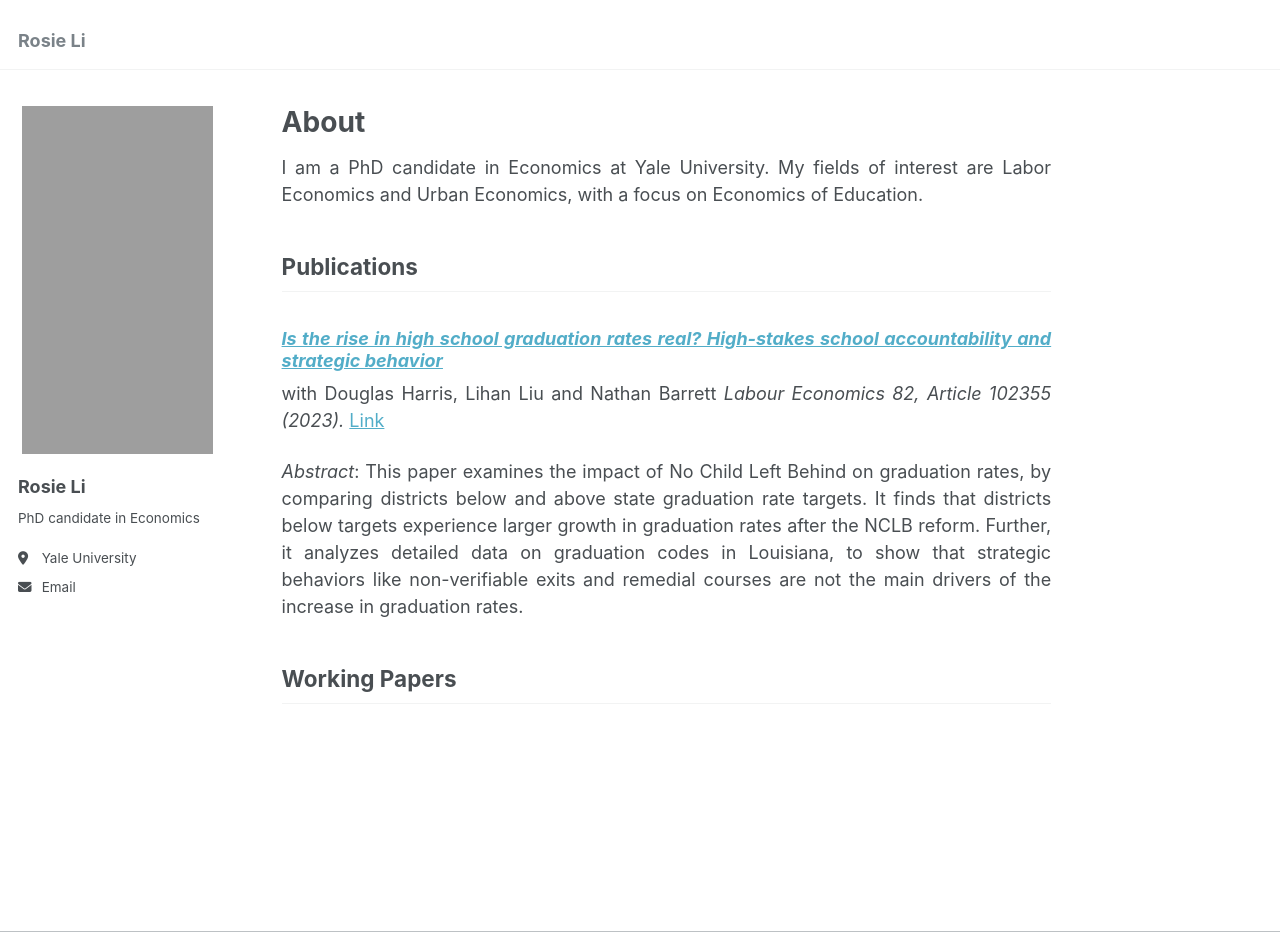
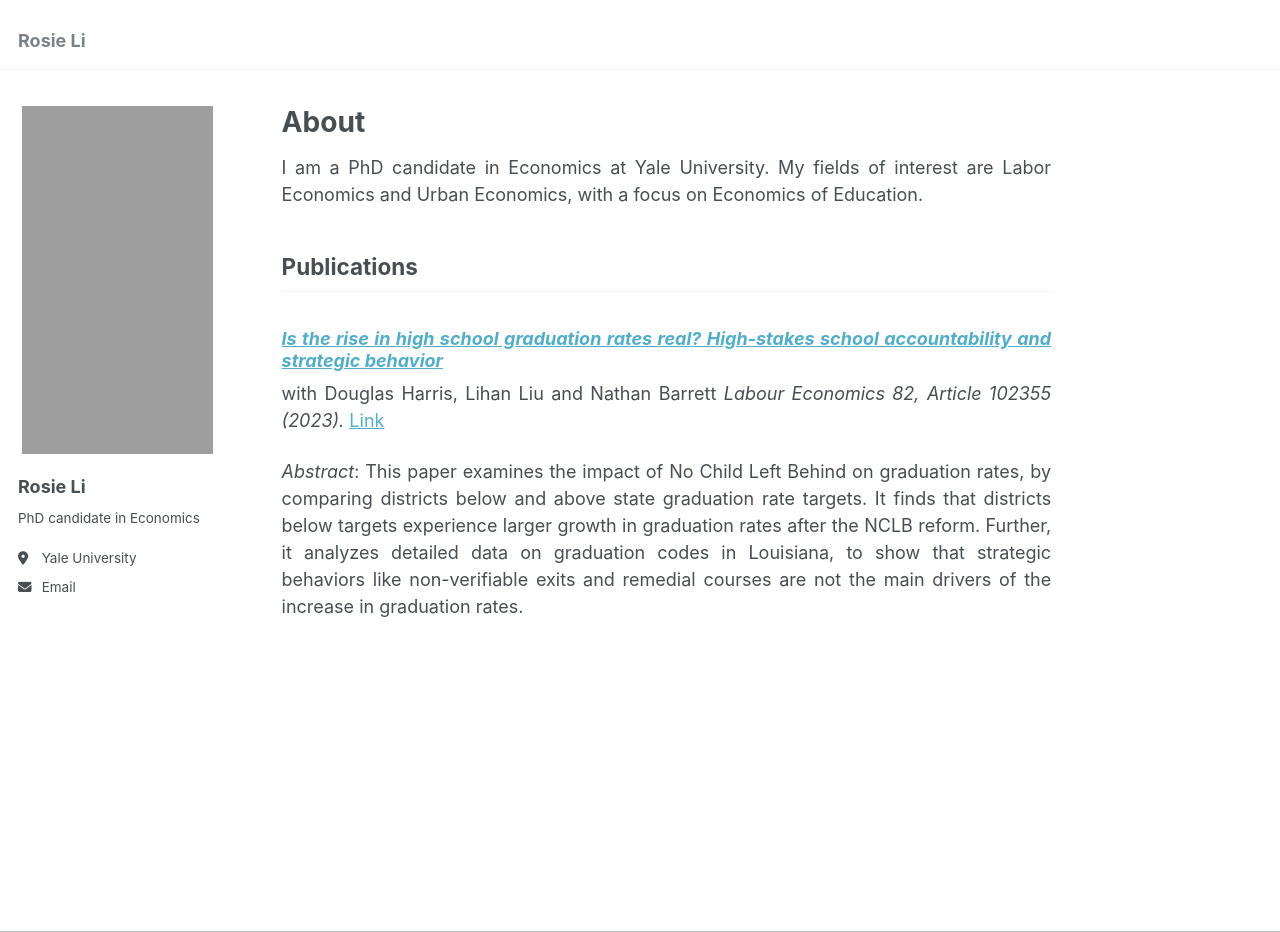
Before and after one commit to rosieli5/rosieli5.github.io, a Jekyll site: the page built from _pages/about.md, in a window 1280 px wide and 932 px high. Built offline with Jekyll 4.4.1, drawn with Linux system fonts in a browser that asks for light colours.

Commit message:
Update about.md

```diff
--- a/_pages/about.md
+++ b/_pages/about.md
@@ -23,7 +23,7 @@ with Douglas Harris, Lihan Liu and Nathan Barrett
 
 <!-- My Presentations: 2022 Stanford Institute for Theoretical Economics (SITE) on ``New Frontiers in Asset Pricing''; 2022 SFS Cavalcade at University of North Carolina; 2022 WOLFE Annual Global Quantitative and Macro Investment Conference; 2022 China International Risk Forum (CIRF); 2022 Hong Kong Conference for Fintech, AI, and Big Data in Business; XXI Symposium at Paderborn University, Research Symposium on Finance and Economics (RSFE); EPFL; Yale -->
 
-## Working Papers
+<!-- ## Working Papers -->
 
 <!-- ### [*The Impact of Open Enrollment on the Capitalization of Neighborhood School Quality in Housing Prices*]
 <!-- (https://kangying-zhou.github.io/files/JMP_KangyingZhou.pdf)
```
